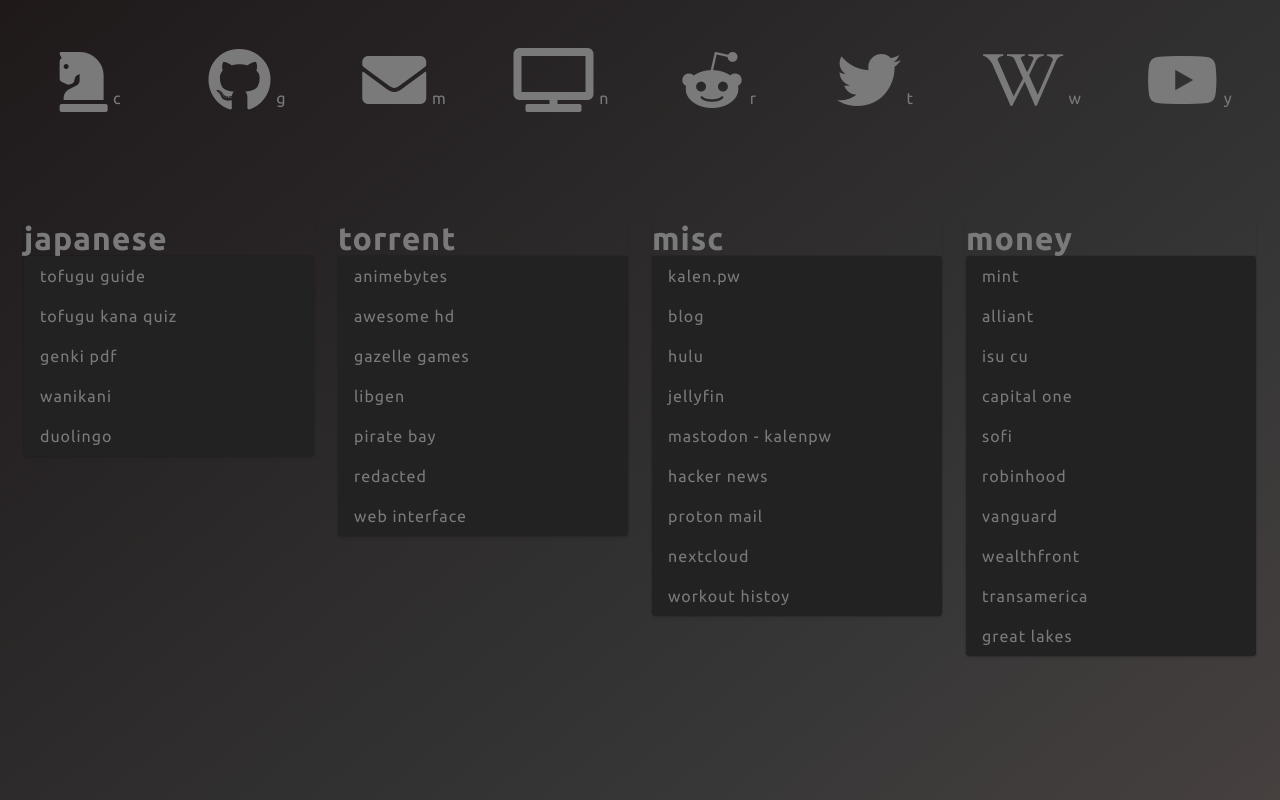
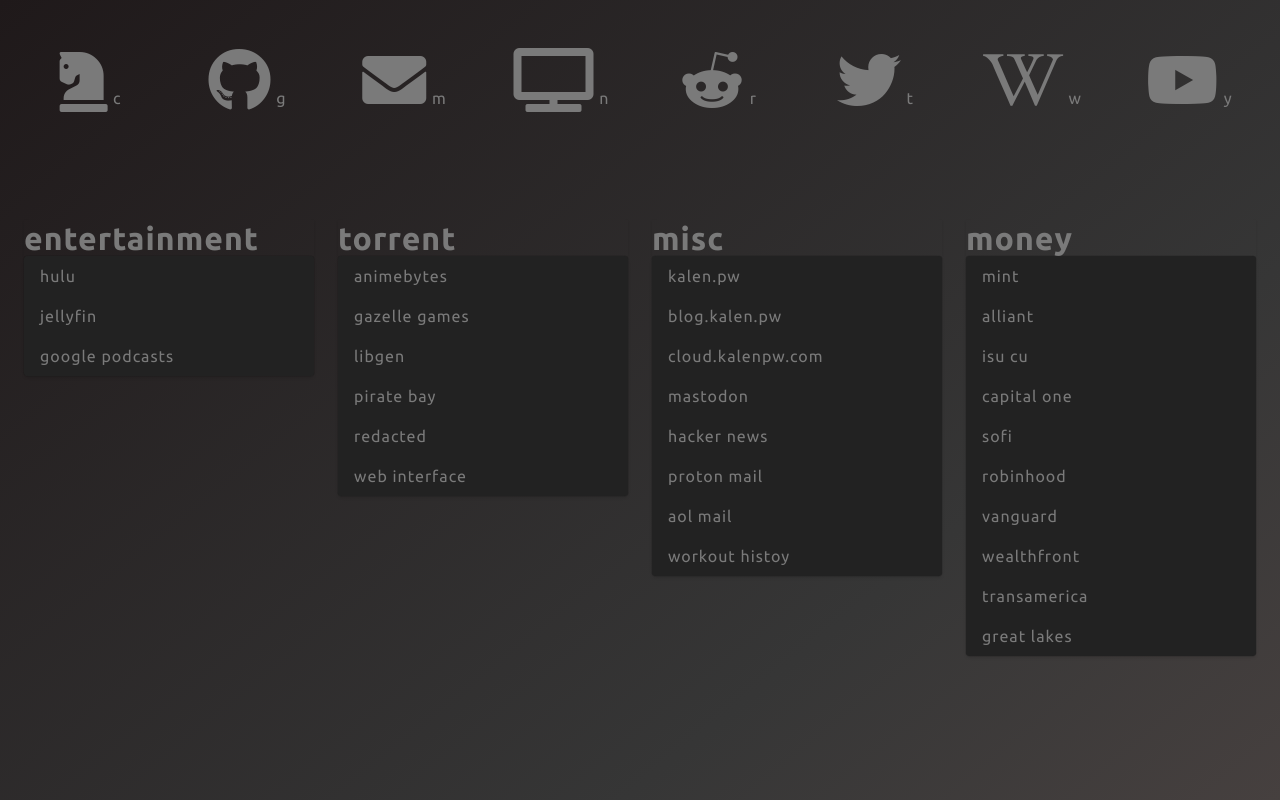
Before and after one commit to kalenpw/Startpage, a Vue app: page / in a window 1280 px wide. Built offline with nearby package versions, Linux system fonts and the light colour scheme.

Commit message:
Link updates

```diff
--- a/src/components/quick/QuickList.vue
+++ b/src/components/quick/QuickList.vue
@@ -1,6 +1,6 @@
 <template>
     <div class="section columns">
-        <QuickItem category="Japanese" :items="japaneseLinks"></QuickItem>
+        <QuickItem category="Entertainment" :items="entertainmentLinks"></QuickItem>
         <QuickItem category="Torrent" :items="torrentLinks"></QuickItem>
         <QuickItem category="Misc" :items="miscLinks"></QuickItem>
         <QuickItem category="Money" :items="moneyLinks"></QuickItem>
@@ -19,12 +19,12 @@
     mounted(){
         this.torrentLinks = quickLinkList.filter(link => link.category == "Torrent");
         this.miscLinks = quickLinkList.filter(link => link.category === "Misc");
-        this.japaneseLinks = quickLinkList.filter(link => link.category === "Japanese");
+        this.entertainmentLinks = quickLinkList.filter(link => link.category === "Entertainment");
         this.moneyLinks = quickLinkList.filter(link => link.category === "Money");
     },
     data(){
         return{
-            japaneseLinks:[],
+            entertainmentLinks:[],
             torrentLinks: [],
             miscLinks: [],
             moneyLinks: [],
--- a/src/data/QuickLinks.js
+++ b/src/data/QuickLinks.js
@@ -3,11 +3,6 @@
         url: "https://animebytes.tv/",
         name: "Animebytes",
         category: "Torrent"
-    },
-    {
-        category: "Torrent",
-        url: "https://awesome-hd.me/",
-        name: "Awesome HD"
     },
     {
         category: "Torrent",
@@ -43,22 +38,17 @@
         category: "Misc",
     },
     {
-        name: "Blog",
+        name: "blog.kalen.pw",
         url: "https://blog.kalen.pw",
         category: "Misc",
     },
     {
-        name: "Hulu",
-        url: "https://www.hulu.com",
-        category: "Misc",
+        name: "cloud.kalenpw.com",
+        url: "https://cloud.kalenpw.com/app/files",
+        category: "Misc"
     },
     {
-        name: "Jellyfin",
-        url: "https://media.kalenpw.com",
-        category: "Misc",
-    },
-    {
-        name: "Mastodon - kalenpw",
+        name: "Mastodon",
         url: "https://mastodon.social",
         category: "Misc",
     },
@@ -73,9 +63,9 @@
         category: "Misc",
     },
     {
-        name: "Nextcloud",
-        url: "https://cloud.kalenpw.com/app/files",
-        category: "Misc"
+        name: "AOL Mail",
+        url: "https://mail.aol.com/webmail-std/en-us/suite",
+        category: "Misc",
     },
     {
         name: "Workout Histoy",
@@ -103,31 +93,31 @@
     //////////////
     // Japanese //
     //////////////
-    {
-        category: "Japanese",
-        url: "https://www.tofugu.com/learn-japanese/",
-        name: "Tofugu Guide"
-    },
-    {
-        category: "Japanese",
-        url: "https://kana-quiz.tofugu.com/",
-        name: "Tofugu Kana Quiz"
-    },
-    {
-        category: "Japanese",
-        url: "https://drive.google.com/drive/u/3/folders/1q_zQ3gekqV6aVaik3uX8sZ6Nkr8CAHOF",
-        name: "Genki PDF"
-    },
-    {
-        category: "Japanese",
-        url: "https://www.wanikani.com/",
-        name: "WaniKani"
-    },
-    {
-        category: "Japanese",
-        url: "https://www.duolingo.com/learn",
-        name: "Duolingo"
-    },
+    // {
+    //     category: "Japanese",
+    //     url: "https://www.tofugu.com/learn-japanese/",
+    //     name: "Tofugu Guide"
+    // },
+    // {
+    //     category: "Japanese",
+    //     url: "https://kana-quiz.tofugu.com/",
+    //     name: "Tofugu Kana Quiz"
+    // },
+    // {
+    //     category: "Japanese",
+    //     url: "https://drive.google.com/drive/u/3/folders/1q_zQ3gekqV6aVaik3uX8sZ6Nkr8CAHOF",
+    //     name: "Genki PDF"
+    // },
+    // {
+    //     category: "Japanese",
+    //     url: "https://www.wanikani.com/",
+    //     name: "WaniKani"
+    // },
+    // {
+    //     category: "Japanese",
+    //     url: "https://www.duolingo.com/learn",
+    //     name: "Duolingo"
+    // },
     ///////////
     // Money //
     ///////////
@@ -181,4 +171,22 @@
         name: "Great Lakes",
         url: "https://mygreatlakes.org/educate/login.html"
     },
+    ///////////////////
+    // ENTERTAINMENT //
+    ///////////////////
+    {
+        name: "Hulu",
+        url: "https://www.hulu.com",
+        category: "Entertainment",
+    },
+    {
+        name: "Jellyfin",
+        url: "https://media.kalenpw.com",
+        category: "Entertainment",
+    },
+    {
+        category: "Entertainment",
+        name: "Google Podcasts",
+        url: "https://podcasts.google.com"
+    },
 ];
```
Also changed, not shown: 1 other file (tests, documents, lock files or other folders).
